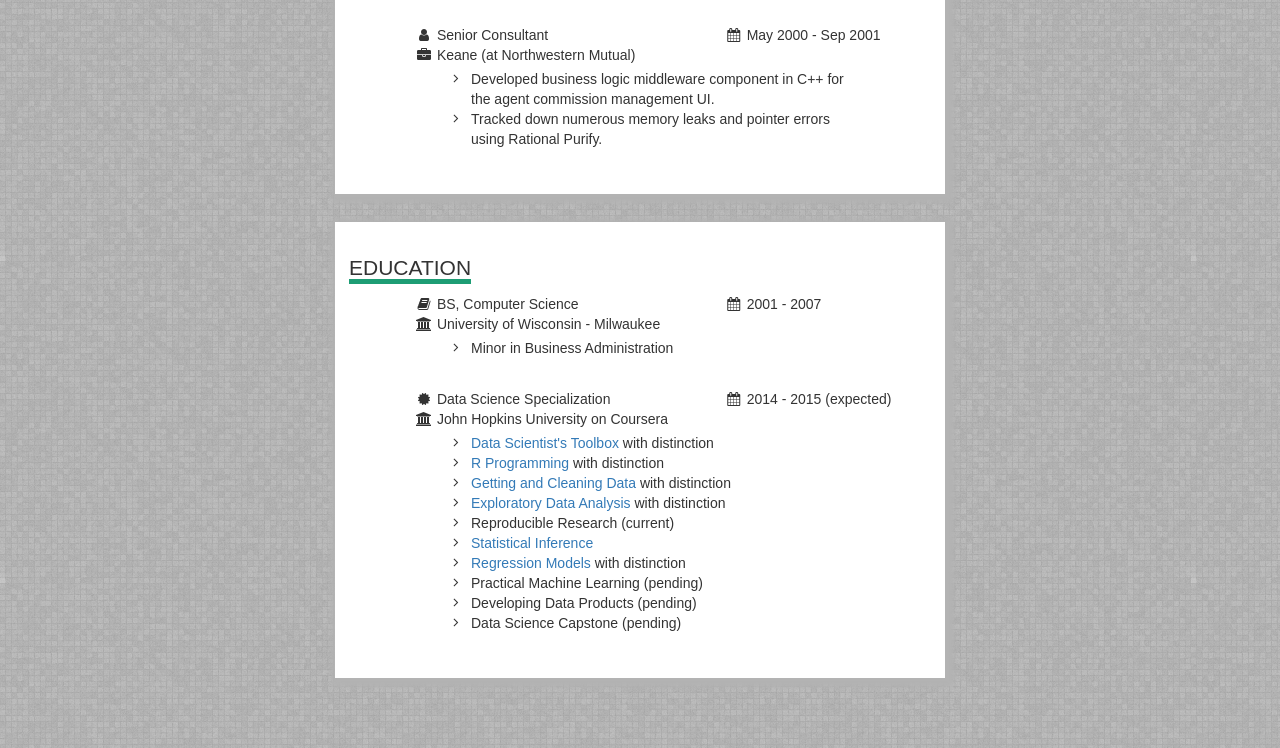
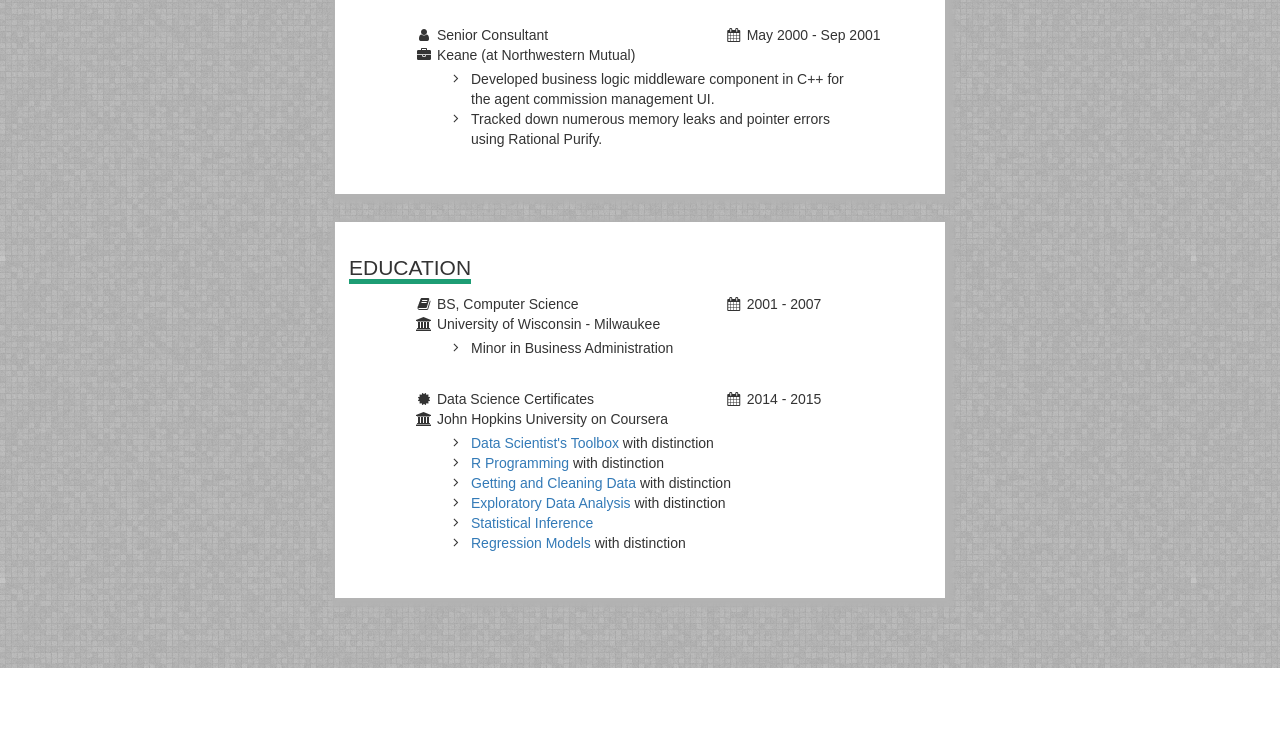
Before and after one commit to dhable/danhable.com, a website: page index.html in a window 1280 px wide. Shown: the part 3281-4029 px from the top of the page. After the commit the page ends 3949 px from the top, so only its background shows below. Drawn offline with nearby package versions, Linux system fonts and the light colour scheme.

Commit message:
Updated data science certificate info

```diff
--- a/index.html
+++ b/index.html
@@ -502,8 +502,8 @@
 
                                 <div class="entity container-fluid">
                                     <div class="row">
-                                        <div class="col-sm-7"><i class="fa fa-fw fa-certificate"></i>&nbsp;Data Science Specialization</div>
-                                        <div class="col-sm-5"><i class="fa fa-fw fa-calendar"></i>&nbsp;2014 - 2015 (expected)</div>
+                                        <div class="col-sm-7"><i class="fa fa-fw fa-certificate"></i>&nbsp;Data Science Certificates</div>
+                                        <div class="col-sm-5"><i class="fa fa-fw fa-calendar"></i>&nbsp;2014 - 2015</div>
                                     </div>
                                     <div class="name"><i class="fa fa-fw fa-university"></i>&nbsp;John Hopkins University on Coursera</div>
                                     <ul class="fa-ul">
@@ -529,10 +529,6 @@
                                         </li>
                                         <li>
                                             <i class="fa-li fa fa-angle-right"></i>
-                                            Reproducible Research (current)
-                                        </li>
-                                        <li>
-                                            <i class="fa-li fa fa-angle-right"></i>
                                             <a href="https://www.coursera.org/account/accomplishments/certificate/WLAM8GMTJJ">
                                                 Statistical Inference</a>
                                         </li>
@@ -540,18 +536,6 @@
                                             <i class="fa-li fa fa-angle-right"></i>
                                             <a href="https://www.coursera.org/account/accomplishments/certificate/23TQM8XW73">
                                                 Regression Models</a> with distinction
-                                        </li>
-                                        <li>
-                                            <i class="fa-li fa fa-angle-right"></i>
-                                            Practical Machine Learning (pending)
-                                        </li>
-                                        <li>
-                                            <i class="fa-li fa fa-angle-right"></i>
-                                            Developing Data Products (pending)
-                                        </li>
-                                        <li>
-                                            <i class="fa-li fa fa-angle-right"></i>
-                                            Data Science Capstone (pending)
                                         </li>
                                     </ul>
                                 </div>
```
